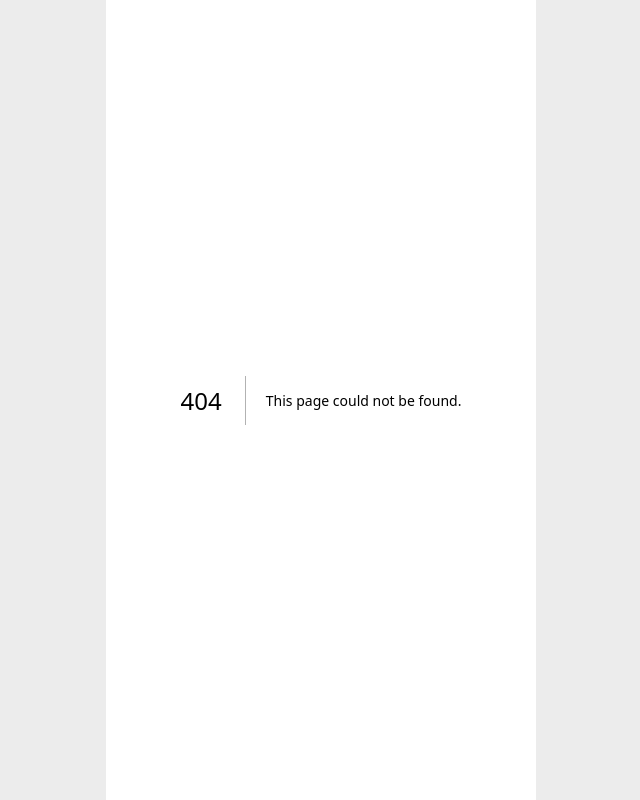
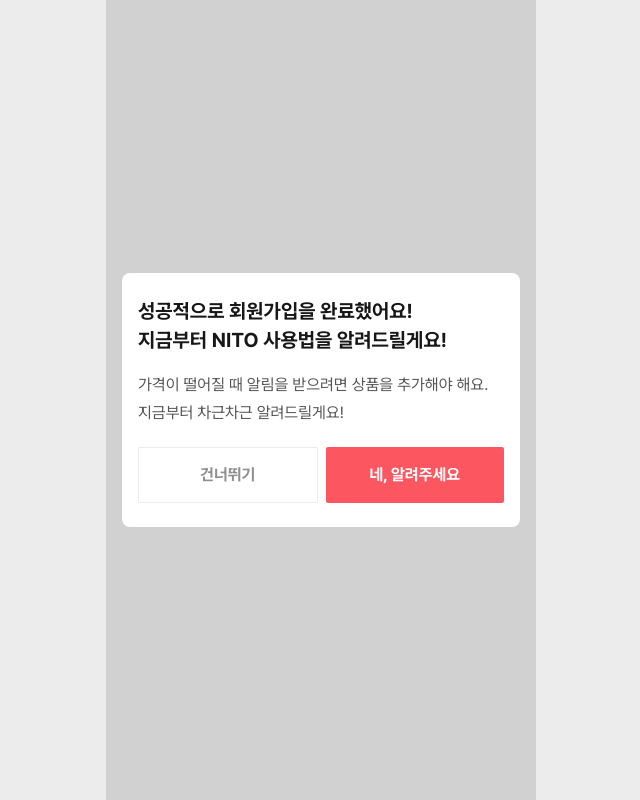
Before and after one commit to Nito-90z/Nito-Frontend, a Next.js app: page /tutorial in a window 1280 px wide. Before the commit this address had no page. Shown: the whole page, without its empty margins (319-959 px from the left). Built offline with nearby package versions, Linux system fonts and the light colour scheme.

Commit message:
feat : 회원가입 완료 후 모달 구현
- createPortal을 사용해서 모달 구현

```diff
--- a/src/app/layout.tsx
+++ b/src/app/layout.tsx
@@ -26,8 +26,9 @@
         className={`${pretendard.variable} font-pretendard content-center w-screen h-dvh bg-[#ECECEC]`}
       >
         <QueryProvider>
-          <main className="flex flex-col mx-auto max-w-[430px] min-w-[360px] w-full max-h-dvh h-full bg-white">
+          <main className="relative flex flex-col mx-auto max-w-[430px] min-w-[360px] w-full max-h-dvh h-full bg-white">
             {children}
+            <div id="portal" />
           </main>
         </QueryProvider>
       </body>
--- /dev/null
+++ b/src/app/tutorial/page.tsx
@@ -0,0 +1,50 @@
+"use client";
+
+import Button from "@/components/common/Button";
+import Modal from "@/components/common/Modal";
+import ModalPortal from "@/components/common/ModalPortal";
+import { useRouter } from "next/navigation";
+import { useEffect, useState } from "react";
+
+export default function TutorialPage() {
+  const router = useRouter();
+  const [isModalOpen, setIsModalOpen] = useState(false);
+
+  useEffect(() => {
+    setIsModalOpen(true);
+  }, []);
+  return (
+    <section className="flex justify-center items-center h-full">
+      <h2 className="text-[32px] font-bold">튜토리얼</h2>
+      {isModalOpen && (
+        <ModalPortal>
+          <Modal onClose={() => setIsModalOpen(false)}>
+            <div className="flex flex-col gap-5 px-4 py-6">
+              <div>
+                <div className="mb-4 text-xl text-[#171717] font-bold leading-[29px]">
+                  <p>성공적으로 회원가입을 완료했어요!</p>
+                  <p>지금부터 NITO 사용법을 알려드릴게요!</p>
+                </div>
+                <p className="text-text leading-7">
+                  가격이 떨어질 때 알림을 받으려면 상품을 추가해야 해요.
+                  지금부터 차근차근 알려드릴게요!
+                </p>
+              </div>
+              <div className="flex gap-2 font-bold">
+                <Button
+                  className="bg-white text-gray-text border border-border"
+                  onClick={() => router.push("/")}
+                >
+                  건너뛰기
+                </Button>
+                <Button onClick={() => setIsModalOpen(false)}>
+                  네, 알려주세요
+                </Button>
+              </div>
+            </div>
+          </Modal>
+        </ModalPortal>
+      )}
+    </section>
+  );
+}
--- /dev/null
+++ b/src/components/common/Modal.tsx
@@ -0,0 +1,21 @@
+type Props = {
+  children: React.ReactNode;
+  onClose: () => void;
+};
+
+export default function Modal({ children, onClose }: Props) {
+  const handleBgClick = (e: React.MouseEvent) => {
+    if (e.target === e.currentTarget) {
+      onClose();
+    }
+  };
+
+  return (
+    <section
+      onClick={handleBgClick}
+      className="absolute top-0 left-0 flex justify-center items-center w-full h-full bg-[#1A1A1A] bg-opacity-20 z-[9999]"
+    >
+      <div className="mx-4 w-full bg-white rounded-lg">{children}</div>
+    </section>
+  );
+}
--- /dev/null
+++ b/src/components/common/ModalPortal.tsx
@@ -0,0 +1,16 @@
+import { createPortal } from "react-dom";
+
+export default function ModalPortal({
+  children,
+}: {
+  children: React.ReactNode;
+}) {
+  // client 상태에서만 실행하기 위해
+  if (typeof window === "undefined") {
+    return null;
+  }
+
+  const modal = document.getElementById("portal") as HTMLElement;
+
+  return createPortal(children, modal);
+}
--- a/src/components/signIn/SignInForm.tsx
+++ b/src/components/signIn/SignInForm.tsx
@@ -7,7 +7,6 @@
 import Agreement from "./Agreement";
 import { useSuspenseQuery } from "@tanstack/react-query";
 import { generateNicknameFetcher } from "@/fetchers/user";
-import { NICKNAME_DUPLICATE_ERROR_MESSAGE } from "@/constants/message/nickname";
 import axios from "axios";
 import { useSignIn } from "@/hooks/user";
 
--- a/src/hooks/user.tsx
+++ b/src/hooks/user.tsx
@@ -32,7 +32,7 @@
       const { accessToken, refreshToken } = data;
       setCookie("accessToken", accessToken);
       setCookie("refreshToken", refreshToken);
-      router.push("/");
+      router.push("/tutorial");
     },
   });
 }
```
